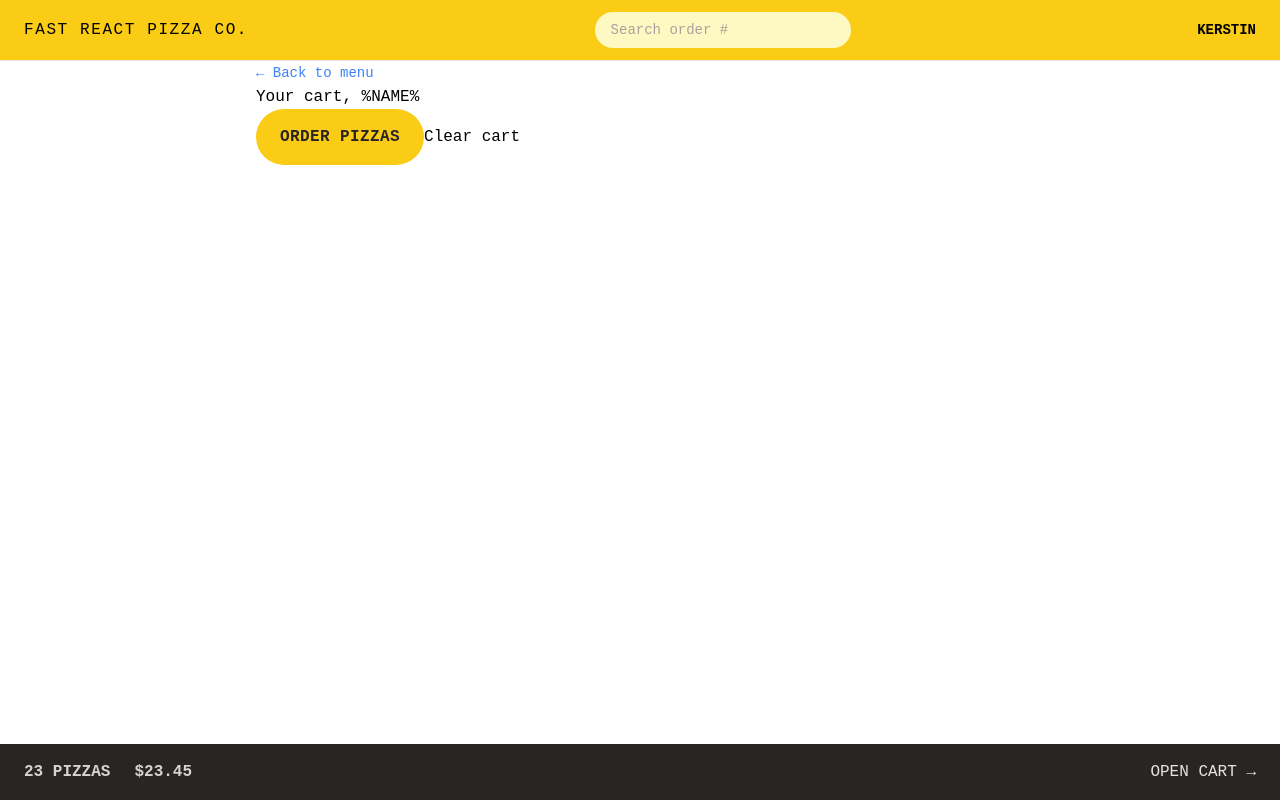
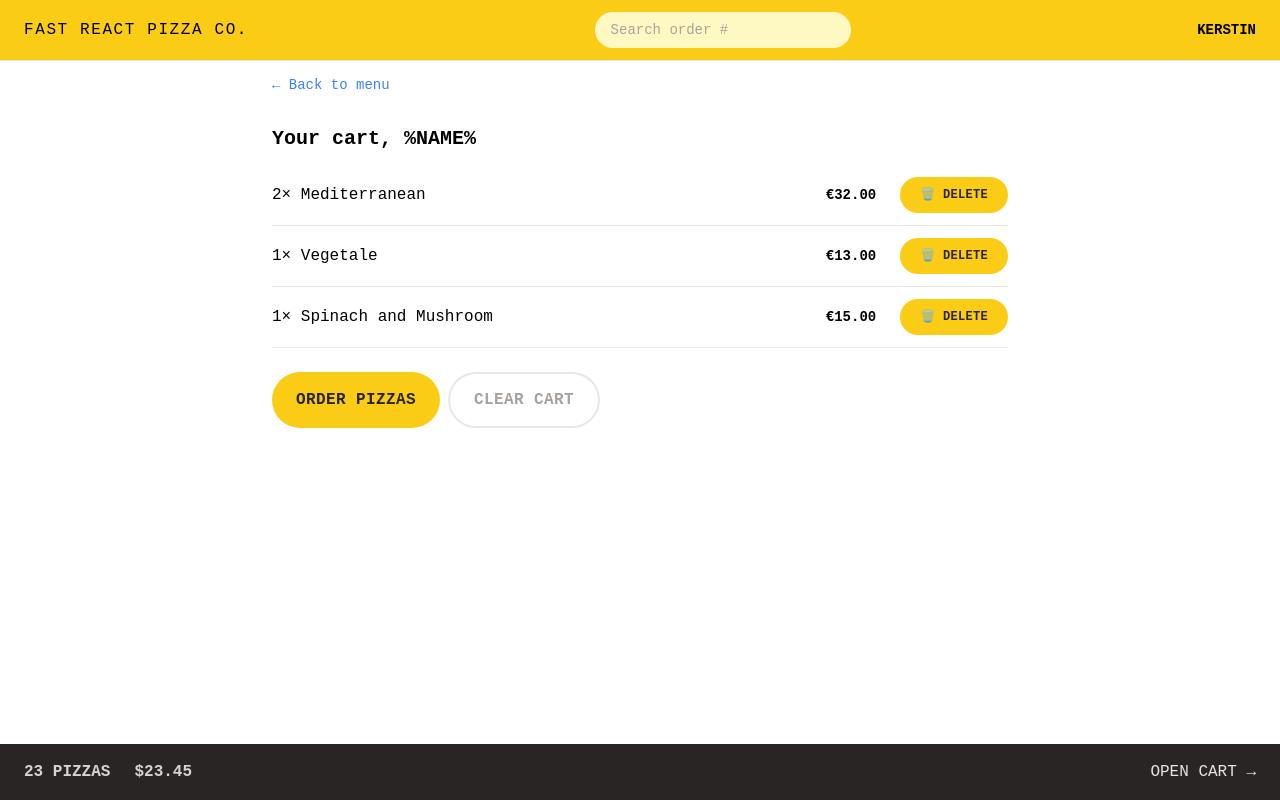
Before and after one commit to kerstin-w/fast-react-pizza, a React app: page /cart in a window 1280 px wide. Built offline with nearby package versions, Linux system fonts and the light colour scheme; the HTML template or start-up script is replaced by a standard one.

Commit message:
style: Add styling to Cart and CartItem

```diff
--- a/src/features/cart/Cart.jsx
+++ b/src/features/cart/Cart.jsx
@@ -2,6 +2,7 @@
 
 import LinkButton from "../../ui/LinkButton";
 import Button from "../../ui/Button";
+import CartItem from "./CartItem";
 
 const fakeCart = [
   {
@@ -36,16 +37,22 @@
   const cart = fakeCart;
 
   return (
-    <div>
+    <div className="px-4 py-3">
       <LinkButton to="/menu">&larr; Back to menu</LinkButton>
 
-      <h2>Your cart, %NAME%</h2>
+      <h2 className="mt-7 text-xl font-semibold">Your cart, %NAME%</h2>
+      <ul className="mt-3 divide-y divide-stone-200 border-b">
+        {cart.map((item) => (
+          <CartItem item={item} key={item.key} />
+        ))}
+      </ul>
 
-      <div>
+      <div className="mt-6 space-x-2">
         <Button to="/order/new" type="primary">
           Order pizzas
         </Button>
-        <button>Clear cart</button>
+
+        <Button type="secondary">Clear cart</Button>
       </div>
     </div>
   );
--- a/src/features/cart/CartItem.jsx
+++ b/src/features/cart/CartItem.jsx
@@ -1,4 +1,5 @@
-import { formatCurrency } from "../../utils";
+import Button from "../../ui/Button";
+import { formatCurrency } from "../../utilities/helpers";
 
 /**
  * The `CartItem` function renders a list item displaying details of a pizza item
@@ -10,12 +11,13 @@
   const { pizzaId, name, quantity, totalPrice } = item;
 
   return (
-    <li>
-      <p>
+    <li className="py-3 sm:flex sm:items-center sm:justify-between">
+      <p className="mb-1 sm:mb-0">
         {quantity}&times; {name}
       </p>
-      <div>
-        <p>{formatCurrency(totalPrice)}</p>
+      <div className="flex items-center justify-between sm:gap-6">
+        <p className="text-sm font-bold">{formatCurrency(totalPrice)}</p>
+        <Button type="small">🗑️ Delete</Button>
       </div>
     </li>
   );
--- a/src/features/menu/MenuItem.jsx
+++ b/src/features/menu/MenuItem.jsx
@@ -11,7 +11,7 @@
         alt={name}
         className={`h-24 ${soldOut ? "opacity-70 grayscale" : ""}`}
       />
-      <div className="flex grow flex-col">
+      <div className="flex grow flex-col py-0.5">
         <p className="font-medium">{name}</p>
         <p className="text-sm capitalize italic text-stone-500">
           {ingredients.join(", ")}
```
